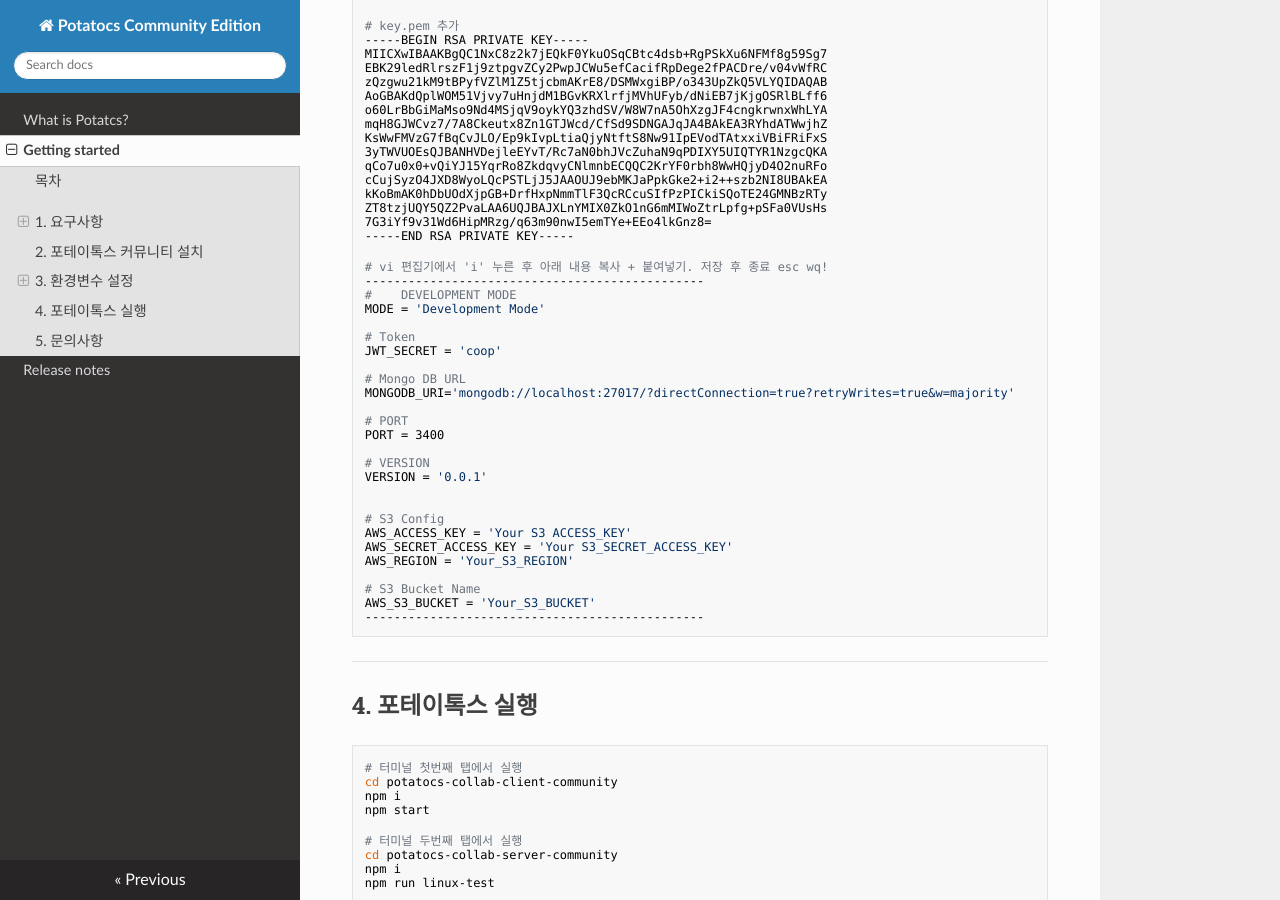
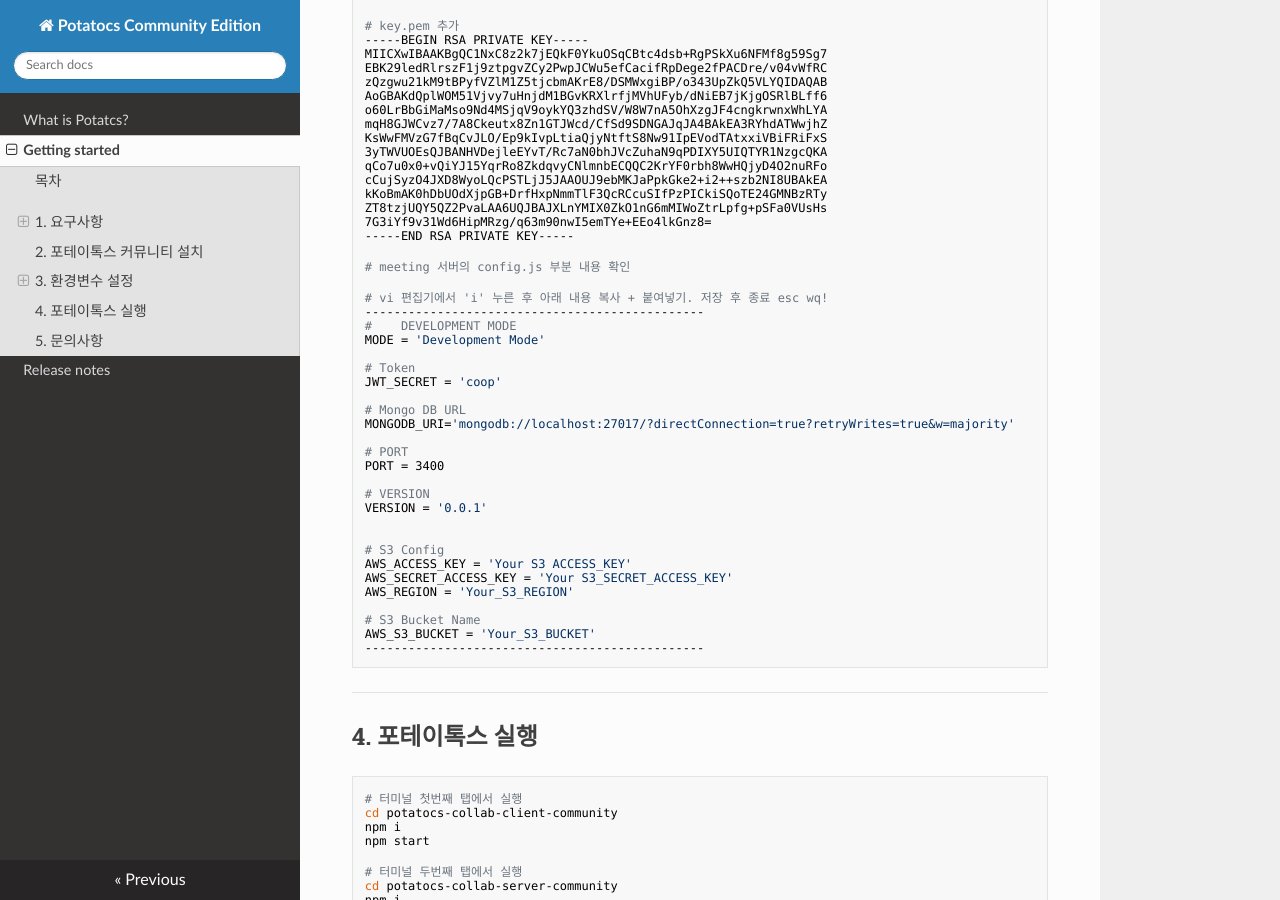
Before and after one commit to potatocs-ce/potatocs-ce-introduction, an MkDocs documentation site: the page built from docs/install.md, in a window 1280 px wide and 900 px high, scrolled down 3281 px. Built offline with MkDocs 1.6.1, drawn with Linux system fonts in a browser that asks for light colours; nearby versions of some CDN libraries.

Commit message:
[chore] 설명서 내용 수정정

```diff
--- a/docs/install.md
+++ b/docs/install.md
@@ -195,6 +195,8 @@ ZT8tzjUQY5QZ2PvaLAA6UQJBAJXLnYMIX0ZkO1nG6mMIWoZtrLpfg+pSFa0VUsHs
 7G3iYf9v31Wd6HipMRzg/q63m90nwI5emTYe+EEo4lkGnz8=
 -----END RSA PRIVATE KEY-----
 
+# meeting 서버의 config.js 부분 내용 확인
+
 # vi 편집기에서 'i' 누른 후 아래 내용 복사 + 붙여넣기. 저장 후 종료 esc wq!
 -----------------------------------------------
 #    DEVELOPMENT MODE
```
